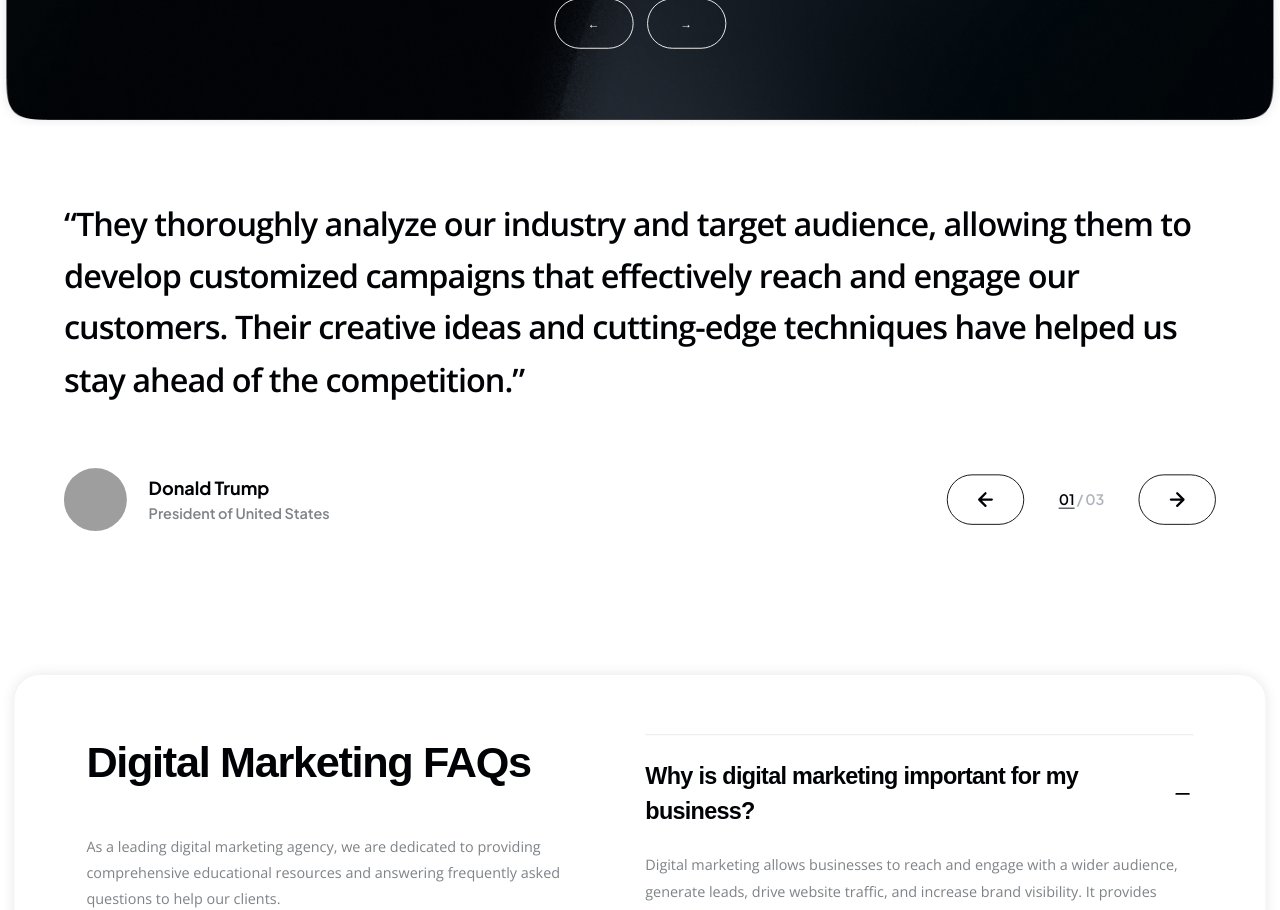
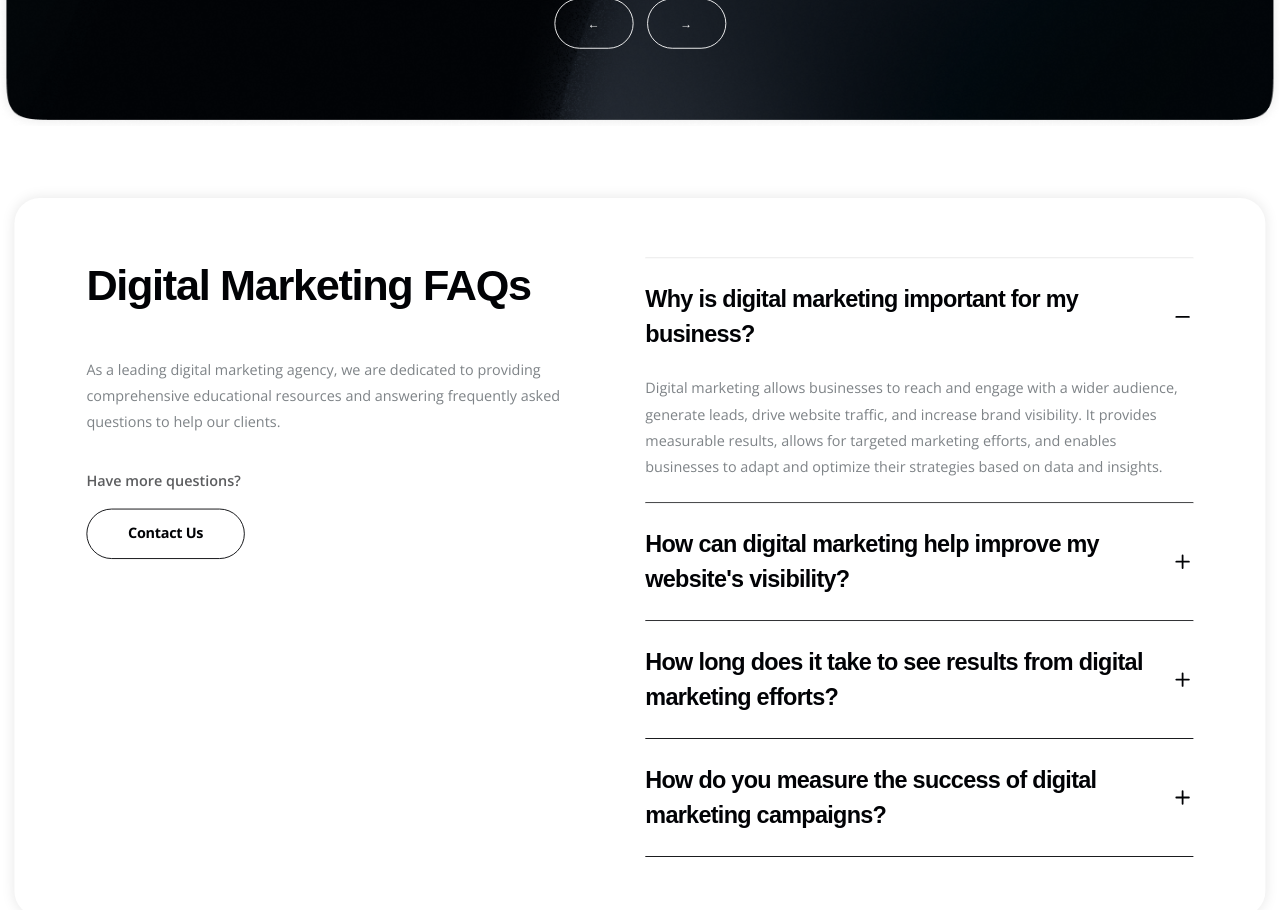
Before and after one commit to VityaAresov/VIKSProduction, a Next.js app in the folder viks_media-main/: page / in a window 1280 px wide. Shown: the part 2060-2970 px from the top of the page. Built offline with nearby package versions, Linux system fonts and the light colour scheme; grey boxes are pictures that could not be loaded; a web font is replaced by a local one.

Commit message:
Update page.tsx

```diff
--- a/viks_media-main/src/app/page.tsx
+++ b/viks_media-main/src/app/page.tsx
@@ -16,7 +16,6 @@ export default function HomePage() {
             <HeroSection/>
             <ServicesSection/>
             <PortfolioSection/>
-            <TestimonialSection/>
             <FaqSection/>
             <BlogSection/>
             <CtaSection/>
```
